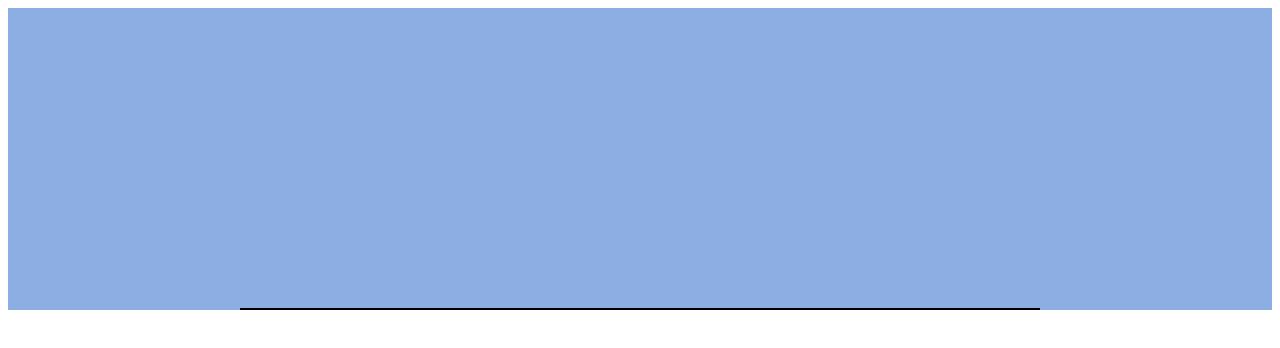
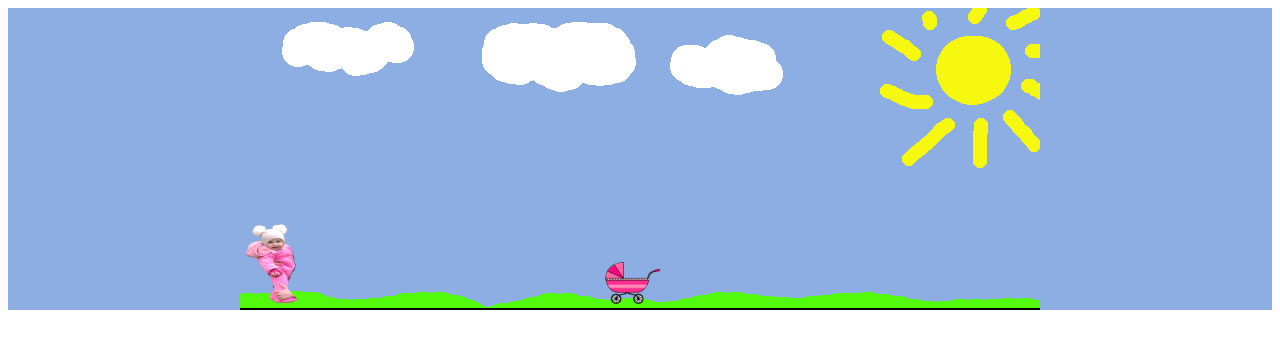
Before and after one commit to Alex4545779/game, a plain HTML site: page index.html in a window 1280 px wide. Drawn offline with Linux system fonts and the light colour scheme; the site is published under a folder, as on GitHub Pages, so addresses that start at the root find nothing.

Commit message:
new game

```diff
--- a/style.css
+++ b/style.css
@@ -3,7 +3,7 @@
     height: 300px;
     border-bottom: 2px solid #000;
     margin: auto;
-    background-image: url(/img/fon.jpg);
+    background-image: url(img/fon.jpg);
 }
 
 .body {
@@ -13,7 +13,7 @@
 #knopa {
     width: 60px;
     height: 80px;
-    background-image: url(/img/knopa.png);
+    background-image: url(img/knopa.png);
     background-size: 60px 80px;
     position: relative;
     top: 215px;
@@ -22,7 +22,7 @@
 #kolyaska {
     width: 70px;
     height: 70px;
-    background-image: url(/img/kolyaska.png);
+    background-image: url(img/kolyaska.png);
     background-size: 70px 70px;
     position: relative;
     top: 160px;
```
